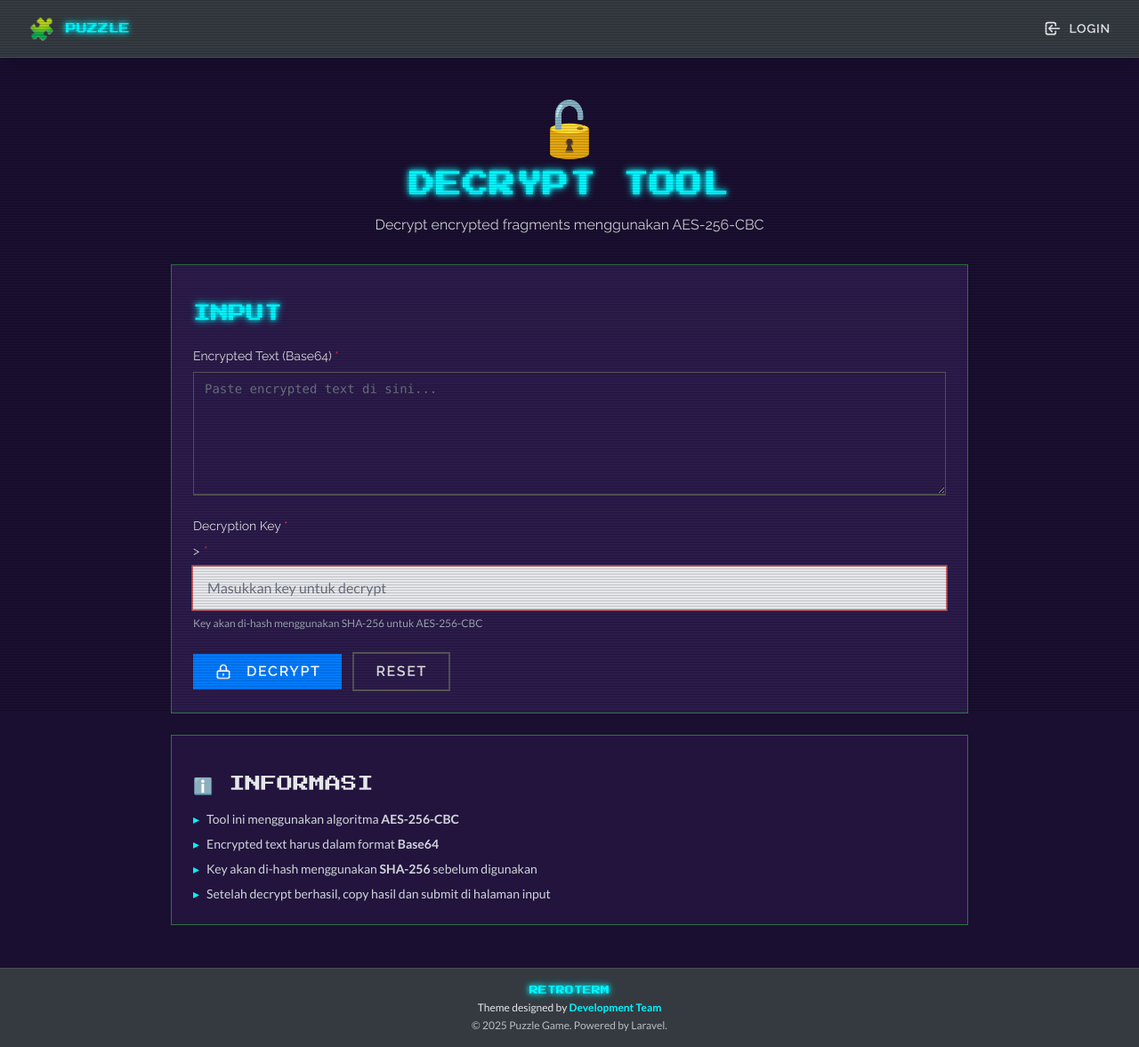
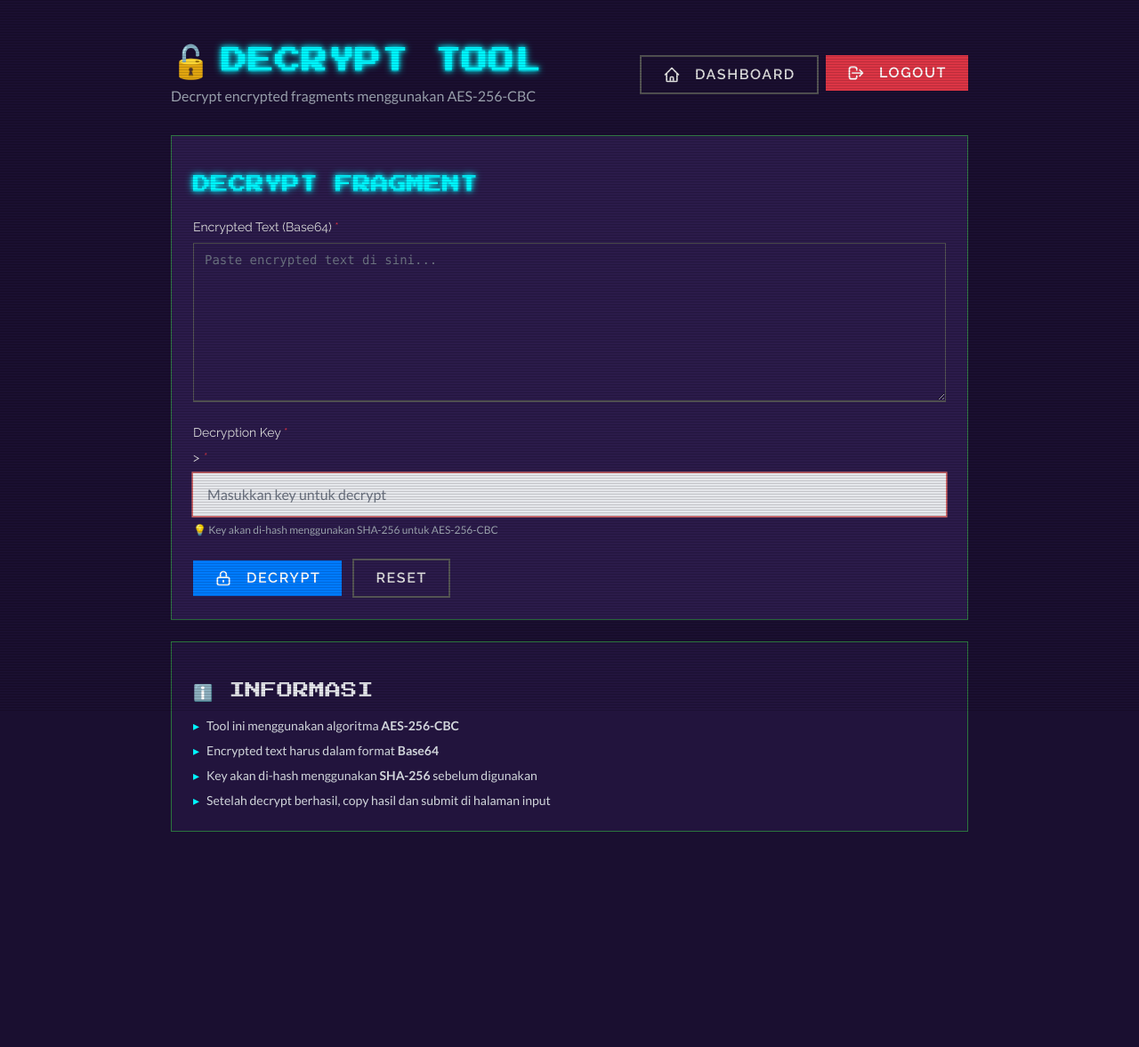
Before and after one commit to kevinkresna25/KSMIF_OPREC_2_25-26, a Laravel app: template new/resources/views/crypto/decrypt.blade.php in a window 1280 px wide. Shown: the whole page at 89% size. After the commit the page ends 935 px from the top, so only its background shows below. Run offline with Laravel 12, Linux system fonts and the light colour scheme; the template is opened without the code that fills it, so the values that code supplies are empty; style sheets or scripts are compiled from the project's sources; parts of the project's set-up code (start-up, migrations or seed data) failed here and were passed over.

Commit message:
Refactor crypto and submission views for better UI and UX
Co-authored-by: step08 <step08@belajaar.id>

```diff
--- a/new/resources/views/crypto/decrypt.blade.php
+++ b/new/resources/views/crypto/decrypt.blade.php
@@ -1,17 +1,38 @@
-<x-layouts.retro :show-nav="true" :show-footer="true">
+<x-layouts.retro :show-nav="false" :show-footer="false">
     <x-slot name="title">Decrypt Tool - Puzzle Game</x-slot>
 
     <div class="min-h-screen py-12 px-4">
         <div class="max-w-4xl mx-auto">
             {{-- Header --}}
-            <div class="text-center mb-8">
-                <div class="inline-block text-6xl mb-4">🔓</div>
-                <h1 class="text-3xl font-pixel text-text-glow pixel-glow uppercase mb-4">
-                    DECRYPT TOOL
-                </h1>
-                <p class="text-gray-300 font-raleway">
-                    Decrypt encrypted fragments menggunakan AES-256-CBC
-                </p>
+            <div class="flex items-center justify-between mb-8">
+                <div>
+                    <div class="flex items-center gap-3 mb-2">
+                        <div class="text-4xl">🔓</div>
+                        <h1 class="text-2xl md:text-3xl font-pixel text-text-glow pixel-glow uppercase">
+                            Decrypt Tool
+                        </h1>
+                    </div>
+                    <p class="text-gray-400 font-lato">
+                        Decrypt encrypted fragments menggunakan AES-256-CBC
+                    </p>
+                </div>
+                <div class="flex gap-2">
+                    <x-button variant="outlined" :href="route('team.dashboard')">
+                        <svg class="w-5 h-5 mr-2" fill="none" stroke="currentColor" viewBox="0 0 24 24">
+                            <path stroke-linecap="round" stroke-linejoin="round" stroke-width="2" d="M3 12l2-2m0 0l7-7 7 7M5 10v10a1 1 0 001 1h3m10-11l2 2m-2-2v10a1 1 0 01-1 1h-3m-6 0a1 1 0 001-1v-4a1 1 0 011-1h2a1 1 0 011 1v4a1 1 0 001 1m-6 0h6"></path>
+                        </svg>
+                        Dashboard
+                    </x-button>
+                    <form method="POST" action="{{ route('logout') }}" class="inline">
+                        @csrf
+                        <x-button type="submit" variant="danger">
+                            <svg class="w-5 h-5 mr-2" fill="none" stroke="currentColor" viewBox="0 0 24 24">
+                                <path stroke-linecap="round" stroke-linejoin="round" stroke-width="2" d="M17 16l4-4m0 0l-4-4m4 4H7m6 4v1a3 3 0 01-3 3H6a3 3 0 01-3-3V7a3 3 0 013-3h4a3 3 0 013 3v1"></path>
+                            </svg>
+                            Logout
+                        </x-button>
+                    </form>
+                </div>
             </div>
 
             {{-- Alerts --}}
@@ -30,7 +51,7 @@
             {{-- Decrypt Form --}}
             <x-card class="mb-6">
                 <h2 class="text-xl font-pixel text-text-glow pixel-glow uppercase mb-6">
-                    INPUT
+                    Decrypt Fragment
                 </h2>
 
                 <form method="POST" action="{{ route('decrypt.process') }}" class="space-y-6">
@@ -43,7 +64,7 @@
                         </label>
                         <textarea
                             name="encrypted"
-                            rows="6"
+                            rows="8"
                             class="block w-full bg-transparent border-b-2 border-border-default text-text-default placeholder-gray-500 focus:outline-none focus:ring-2 focus:ring-input-focus rounded-none font-mono text-sm"
                             placeholder="Paste encrypted text di sini..."
                             required>{{ old('encrypted') }}</textarea>
@@ -68,7 +89,7 @@
                             <p class="mt-2 text-sm text-btn-danger font-lato">{{ $message }}</p>
                         @enderror
                         <p class="mt-2 text-xs text-gray-400 font-lato">
-                            Key akan di-hash menggunakan SHA-256 untuk AES-256-CBC
+                            💡 Key akan di-hash menggunakan SHA-256 untuk AES-256-CBC
                         </p>
                     </div>
 
@@ -109,13 +130,13 @@
                         <pre id="decrypted-result" class="text-text-default font-mono text-sm whitespace-pre-wrap break-words">{{ session('decrypted') }}</pre>
                     </div>
 
-                    <div class="mt-4 flex gap-3">
-                        <a href="{{ route('submission.create') }}" class="inline-flex items-center gap-2 px-4 py-2 bg-btn-success text-white rounded-none hover:brightness-110 transition font-raleway text-sm uppercase tracking-wider">
-                            <svg class="w-4 h-4" fill="none" stroke="currentColor" viewBox="0 0 24 24">
+                    <div class="mt-4">
+                        <x-button variant="submit" :href="route('submission.create')">
+                            <svg class="w-5 h-5 mr-2" fill="none" stroke="currentColor" viewBox="0 0 24 24">
                                 <path stroke-linecap="round" stroke-linejoin="round" stroke-width="2" d="M9 12l2 2 4-4m6 2a9 9 0 11-18 0 9 9 0 0118 0z"></path>
                             </svg>
                             Submit Hasil Ini
-                        </a>
+                        </x-button>
                     </div>
                 </x-card>
             @endif
```
Also changed, not shown: new/resources/views/submissions/create.blade.php (+50 -25 lines).
